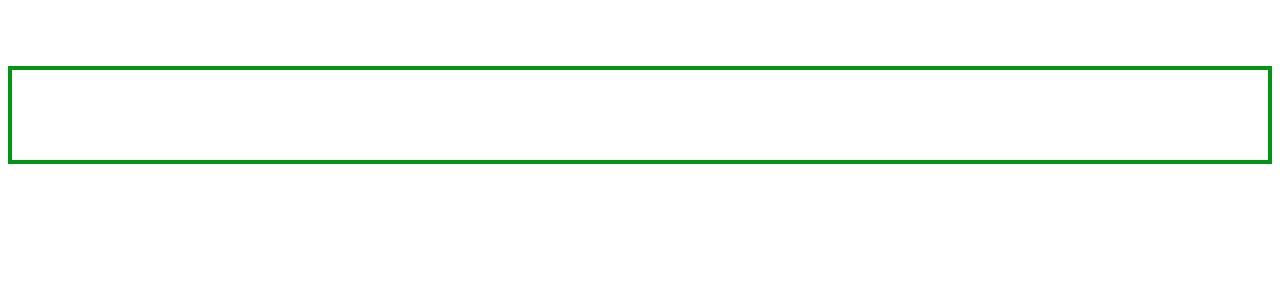
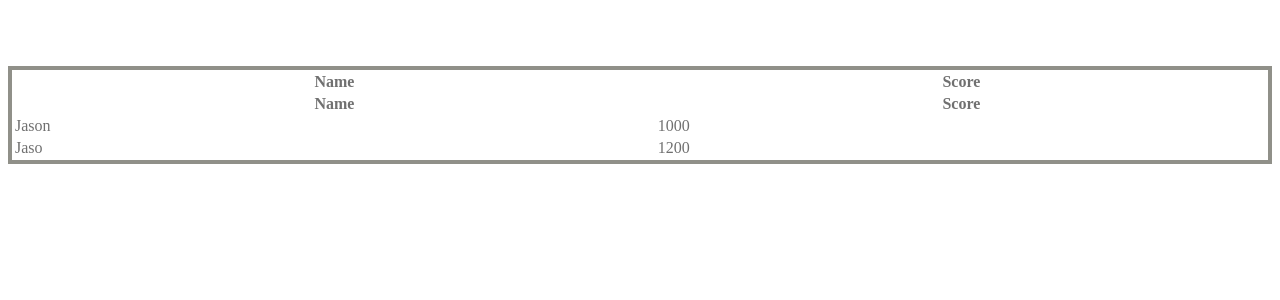
Before and after one commit to JasoXDDD/workingFastpages, a Jekyll site: the page built from _posts/2023-05-29-javascript-snippets.md, in a window 1280 px wide. Shown: the top 300 px of the page. Built offline with Jekyll 4.4.1, drawn with Linux system fonts in a browser that asks for light colours.

Commit message:
modified:   _posts/2023-05-29-javascript-snippets.md

```diff
--- a/_posts/2023-05-29-javascript-snippets.md
+++ b/_posts/2023-05-29-javascript-snippets.md
@@ -12,7 +12,7 @@ permalink: /javascriptTicket
     border: 4px solid #808080;
   }
 </style>
-<table id="table" style="width: 100%; color:white; border: 4px solid #009614;">
+<table id="table" style="width: 100%; color: #707070; border: 4px solid #909089;">
   <tr>
     <th>Name</th>
     <th>Score</th>
```
